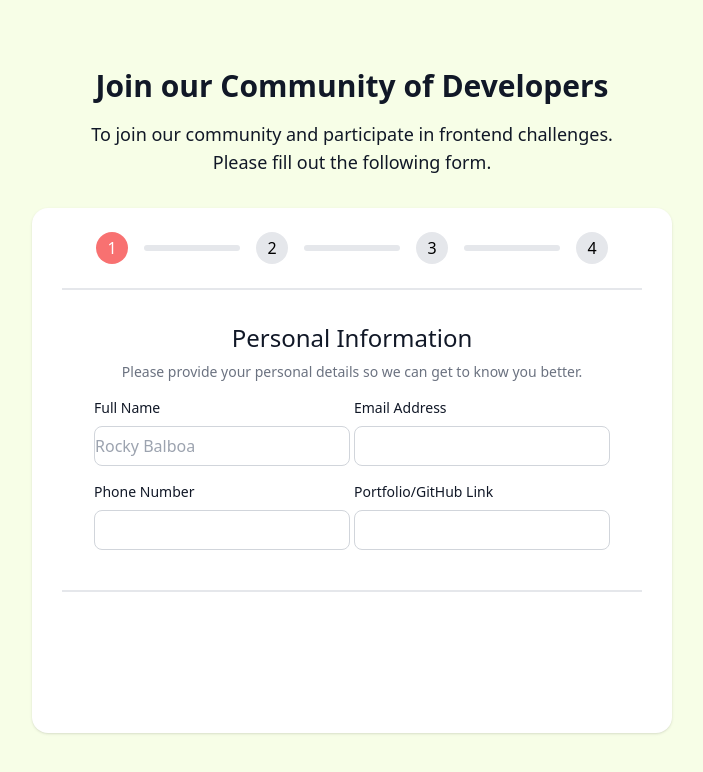
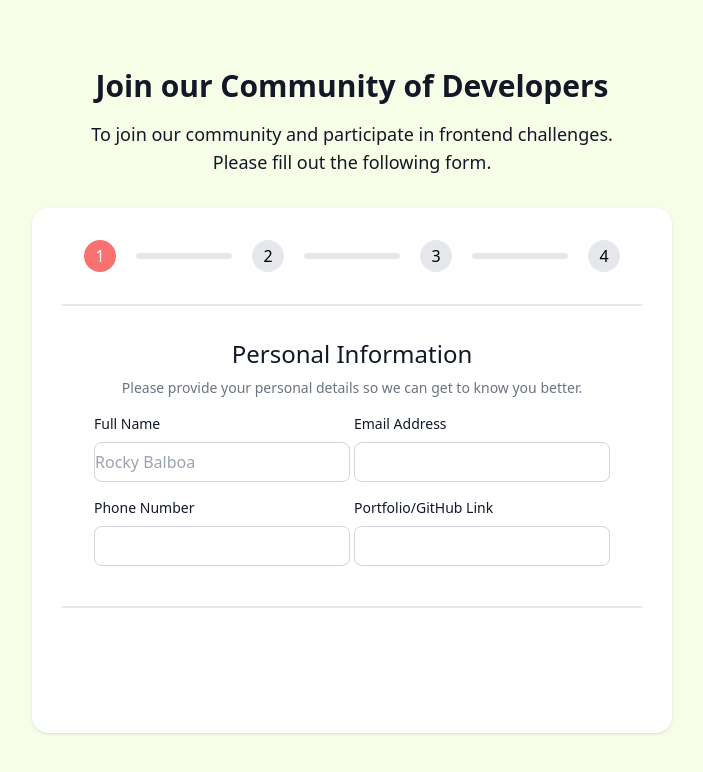
Before and after one commit to KuligKamil/multi-step-form, a Nuxt app: page / in a window 1280 px wide. Shown: the top 772 px of the page, without its empty margins (288-991 px from the left). Built offline with nearby package versions, Linux system fonts and the light colour scheme.

Commit message:
🛼 #1 chore: work on steps

```diff
--- a/components/Steps.vue
+++ b/components/Steps.vue
@@ -4,20 +4,20 @@
 
 <template>
   <div>
-    <div class="flex justify-center items-center my-6">
-      <div class="step active">1</div>
+    <div class="flex justify-center items-center my-8">
+      <div class="step active ml-0">1</div>
       <div class="line"></div>
       <div class="step">2</div>
       <div class="line"></div>
       <div class="step">3</div>
       <div class="line"></div>
-      <div class="step">4</div>
+      <div class="step mr-0">4</div>
     </div>
   </div>
 </template>
 <style lang="postcss" scoped>
 .step {
-  @apply w-8 h-8 rounded-full bg-gray-200 mx-4 flex justify-center items-center
+  @apply w-8 h-8 flex justify-center items-center rounded-full bg-gray-200 mx-5
 }
 
 .line {
```
